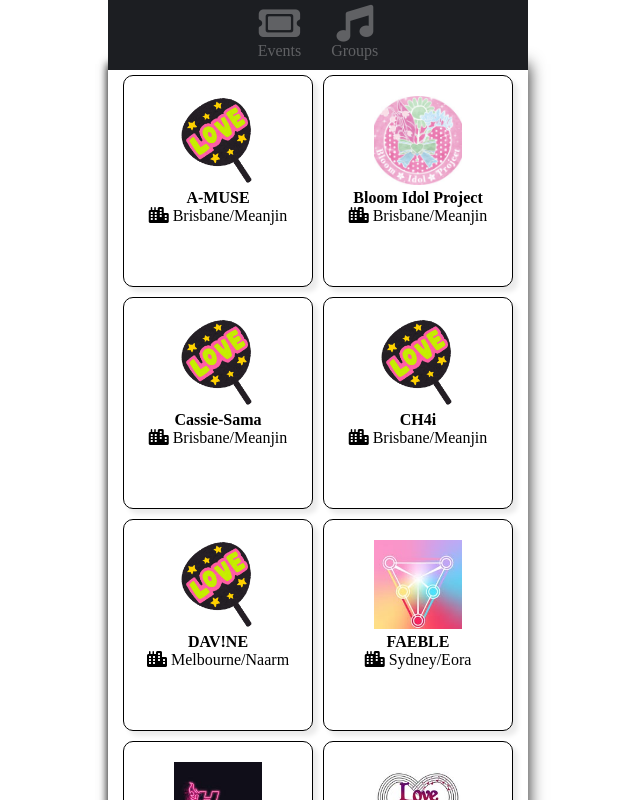
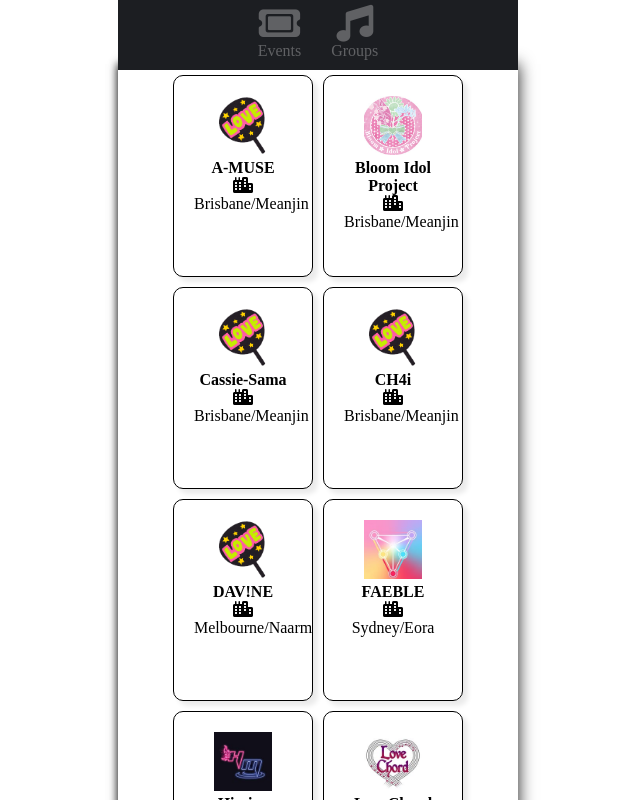
Before and after one commit to jesterngame/aus-idol-lookup, a React (Vite) app: page /aus-idol-lookup/group in a window 1280 px wide. Both pictures are taken after a click on the element "Groups". Shown: the top 800 px of the page, without its empty margins (322-962 px from the left). Built offline with nearby package versions, Linux system fonts and the light colour scheme.

Commit message:
Css improvements

```diff
--- a/src/index.css
+++ b/src/index.css
@@ -1,5 +1,36 @@
 body {
   margin: 0px;
+}
+
+.site-container {
+  text-align: center;
+  max-width: 400px;
+  /* padding: 10px; */
+  box-shadow: 5px 0 15px -4px rgba(0, 0, 0, 0.8), -5px 0 8px -4px rgba(0, 0, 0, 0.8);
+  margin: 0 auto;
+}
+
+.nav-button {
+  display: flex;
+  flex-direction: column;
+}
+
+.nav-button i{
+  font-size: 2.3em;
+}
+
+.nav-bar {
+  display: flex;
+  justify-content: center;
+  gap: 30px;
+  padding: 10px;
+  background-color: #1c1e22;
+  color: #606164;
+  position: fixed;
+  z-index: 5;
+  width: 380px;
+  text-align: center;
+  margin-top: -65px;
 }
 
 .idol-member{
@@ -37,8 +68,8 @@ body {
   padding: 20px;
   margin: 5px;
   text-align: center;
-  max-width: 160px;
-  height: 170px;
+  max-width: 150px;
+  height: 160px;
   display: inline-block;
 }
 
@@ -51,7 +82,7 @@ body {
 .group-list-container {
   text-align: center;
   display: grid;
-  grid-template-columns: repeat(auto-fill, 200px);
+  grid-template-columns: repeat(auto-fill, 150px);
   justify-content: center;
 }
 
@@ -93,14 +124,6 @@ body {
   padding: 4px;
   margin: 4px;
   color:black;
-}
-
-.site-container {
-  text-align: center;
-  max-width: 420px;
-  /* padding: 10px; */
-  box-shadow: 5px 0 15px -4px rgba(0, 0, 0, 0.8), -5px 0 8px -4px rgba(0, 0, 0, 0.8);
-  margin: 0 auto;
 }
 
 .group-page-container h1 {
@@ -173,7 +196,7 @@ body {
   object-fit: cover;
 }
 .event-header{
-  width: 400px;
+  width: 380px;
   height: 200px;
   overflow: hidden;
 }
@@ -183,29 +206,6 @@ body {
   height: 100%;
   object-fit: cover;
   margin-top: 10px;
-}
-
-.nav-button {
-  display: flex;
-  flex-direction: column;
-}
-
-.nav-button i{
-  font-size: 2.3em;
-}
-
-.nav-bar {
-  display: flex;
-  justify-content: center;
-  gap: 30px;
-  padding: 10px;
-  background-color: #1c1e22;
-  color: #606164;
-  position: fixed;
-  z-index: 5;
-  width: 400px;
-  text-align: center;
-  margin-top: -65px;
 }
 
 .main-body {
```
